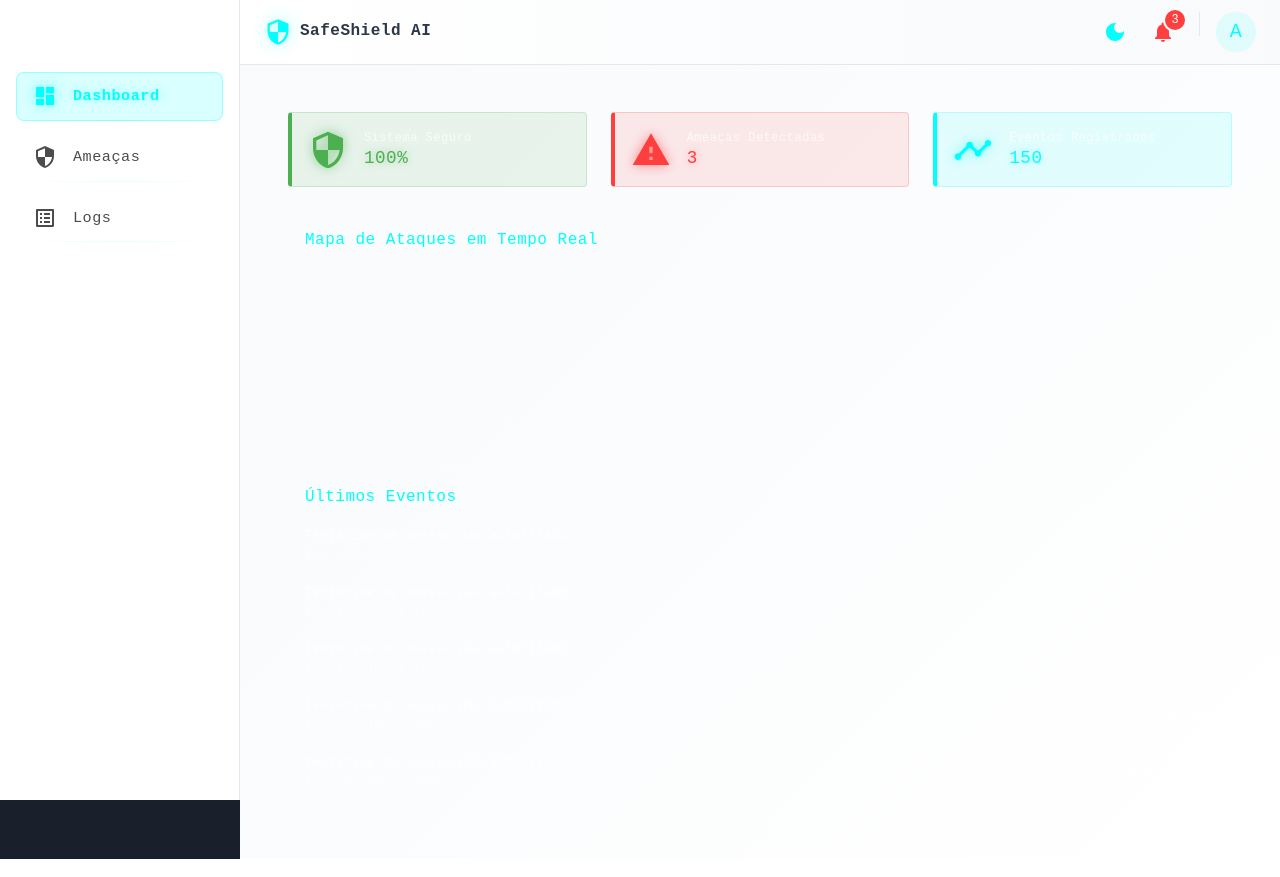
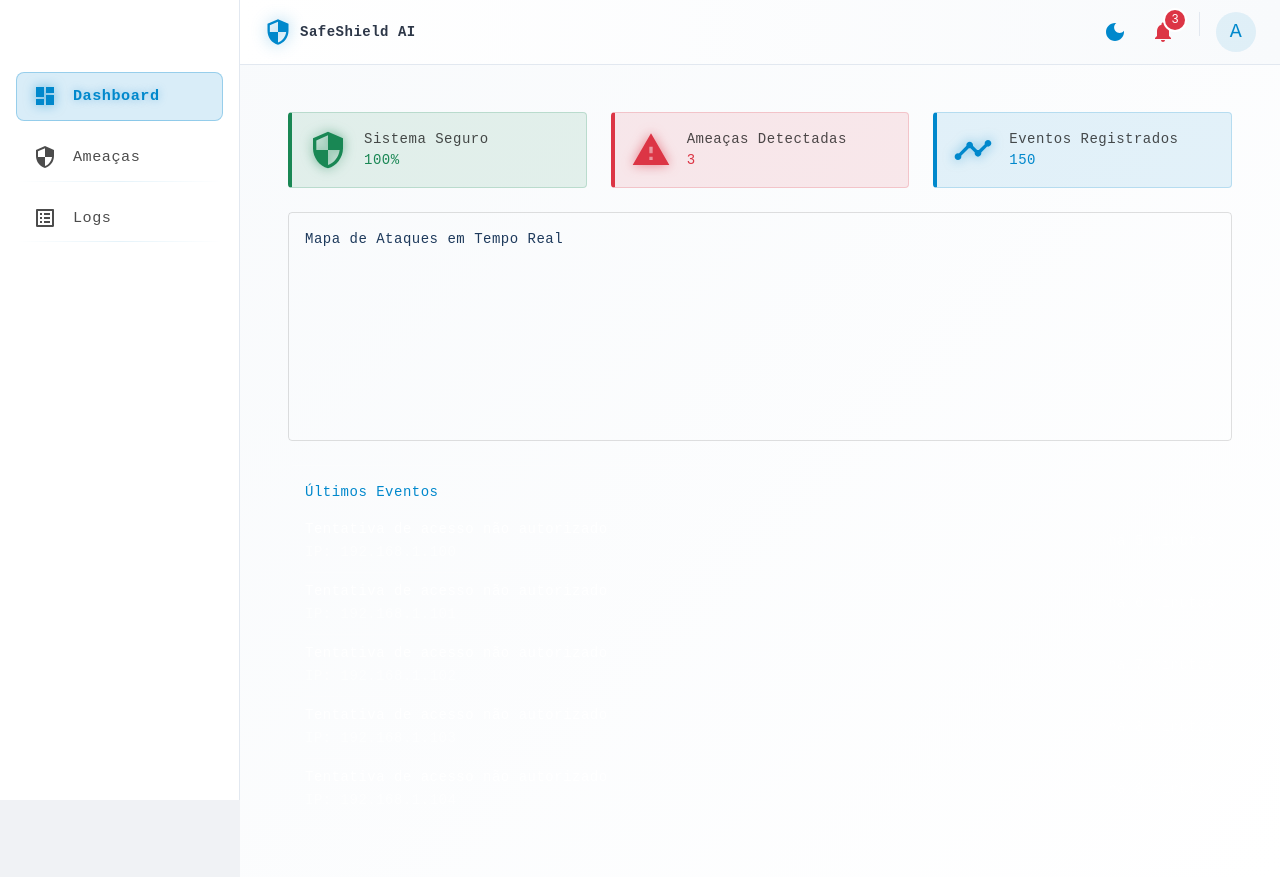
Before and after one commit to lanroo/SafeShield-AI, a React (Vite) app in the folder frontend/: page / in a window 1280 px wide. Built offline with nearby package versions, Linux system fonts and the light colour scheme; no server answers.

Commit message:
melhoria tema mapa

```diff
--- a/frontend/src/components/AttackMap/AttackMap.tsx
+++ b/frontend/src/components/AttackMap/AttackMap.tsx
@@ -1,5 +1,5 @@
 import { useEffect, useRef, useState } from "react";
-import { Box, Paper, Typography } from "@mui/material";
+import { Box, Paper, Typography, useTheme } from "@mui/material";
 import * as d3 from "d3";
 import { feature } from "topojson-client";
 import { Attack } from "../../types/components";
@@ -15,6 +15,8 @@ const minZoom = 1;
 const maxZoom = 8;
 
 export default function AttackMap() {
+  const theme = useTheme();
+  const isDark = theme.palette.mode === "dark";
   const svgRef = useRef<SVGSVGElement>(null);
   const [worldData, setWorldData] = useState<WorldTopology | null>(null);
 
@@ -45,7 +47,7 @@ export default function AttackMap() {
     const svg = d3
       .select(svgRef.current)
       .attr("viewBox", `0 0 ${width} ${height}`)
-      .style("background-color", "transparent");
+      .style("background-color", isDark ? "transparent" : "#eef0f4");
 
     // Grupo principal para aplicar transformações
     const g = svg.append("g");
@@ -178,7 +180,7 @@ export default function AttackMap() {
     const interval = setInterval(generateRandomAttack, 1000);
 
     return () => clearInterval(interval);
-  }, [worldData]);
+  }, [worldData, isDark]);
 
   return (
     <Paper
@@ -186,10 +188,19 @@ export default function AttackMap() {
       sx={{
         p: 2,
         backgroundColor: "transparent",
-        border: "1px solid rgba(255, 255, 255, 0.12)",
+        border: `1px solid ${
+          isDark ? "rgba(255, 255, 255, 0.12)" : "rgba(0, 0, 0, 0.12)"
+        }`,
       }}
     >
-      <Typography variant="h6" gutterBottom sx={{ color: "#00ffff", mb: 2 }}>
+      <Typography
+        variant="h6"
+        gutterBottom
+        sx={{
+          color: isDark ? "#00ffff" : "#1e3a5c",
+          mb: 2,
+        }}
+      >
         Mapa de Ataques em Tempo Real
       </Typography>
       <Box
--- a/frontend/src/pages/Dashboard.tsx
+++ b/frontend/src/pages/Dashboard.tsx
@@ -8,6 +8,7 @@ import { StatCardProps } from "../types/components";
 
 export default function Dashboard() {
   const theme = useTheme();
+  const isDark = theme.palette.mode === "dark";
 
   const StatCard = ({ icon: Icon, title, value, color }: StatCardProps) => (
     <Paper
@@ -30,7 +31,11 @@ export default function Dashboard() {
         <Box sx={{ ml: 2 }}>
           <Typography
             variant="body2"
-            sx={{ color: alpha(theme.palette.common.white, 0.7) }}
+            sx={{
+              color: isDark
+                ? alpha(theme.palette.common.white, 0.7)
+                : "rgb(0 0 0 / 70%)",
+            }}
           >
             {title}
           </Typography>
@@ -38,7 +43,7 @@ export default function Dashboard() {
             variant="h5"
             sx={{
               color: color,
-              textShadow: `0 0 8px ${alpha(color, 0.4)}`,
+              textShadow: isDark ? `0 0 8px ${alpha(color, 0.4)}` : "none",
               fontWeight: 500,
             }}
           >
--- a/frontend/src/theme/theme.ts
+++ b/frontend/src/theme/theme.ts
@@ -2,111 +2,121 @@ import { createTheme } from "@mui/material";
 import { alpha } from "@mui/material/styles";
 
 export const createAppTheme = (mode: "light" | "dark") => {
+  const isDark = mode === "dark";
+
   return createTheme({
     palette: {
       mode,
       primary: {
-        main: "#00ffff",
-        light: "#33ffff",
-        dark: "#00cccc",
+        main: isDark ? "#00ffff" : "#0088cc",
+        light: isDark ? "#33ffff" : "#33aaff",
+        dark: isDark ? "#00cccc" : "#006699",
       },
       secondary: {
-        main: "#ff3e3e",
-        light: "#ff6b6b",
-        dark: "#cc0000",
+        main: isDark ? "#ff3e3e" : "#dc3545",
+        light: isDark ? "#ff6b6b" : "#e35d6a",
+        dark: isDark ? "#cc0000" : "#b02a37",
       },
       background: {
-        default: "#1a1f2c",
-        paper: "#232834",
+        default: isDark ? "#1a1f2c" : "#f0f2f5",
+        paper: isDark ? "#232834" : "#ffffff",
       },
       text: {
-        primary: "#ffffff",
-        secondary: "#a0aec0",
+        primary: isDark ? "#ffffff" : "#1a1f2c",
+        secondary: isDark ? "#a0aec0" : "#2d3748",
       },
       error: {
-        main: "#ff3e3e",
-        light: "#ff6b6b",
-        dark: "#cc0000",
+        main: isDark ? "#ff3e3e" : "#dc3545",
+        light: isDark ? "#ff6b6b" : "#e35d6a",
+        dark: isDark ? "#cc0000" : "#b02a37",
       },
       warning: {
-        main: "#ffa500",
-        light: "#ffc04d",
-        dark: "#cc8400",
+        main: isDark ? "#ffa500" : "#ffc107",
+        light: isDark ? "#ffc04d" : "#ffcd39",
+        dark: isDark ? "#cc8400" : "#cc9a06",
       },
       success: {
-        main: "#4caf50",
-        light: "#80e27e",
-        dark: "#087f23",
+        main: isDark ? "#4caf50" : "#198754",
+        light: isDark ? "#80e27e" : "#28a745",
+        dark: isDark ? "#087f23" : "#0f5132",
       },
       info: {
-        main: "#00ffff",
-        light: "#33ffff",
-        dark: "#00cccc",
+        main: isDark ? "#00ffff" : "#0088cc",
+        light: isDark ? "#33ffff" : "#33aaff",
+        dark: isDark ? "#00cccc" : "#006699",
       },
-      divider: "rgba(255, 255, 255, 0.12)",
+      divider: isDark ? "rgba(255, 255, 255, 0.12)" : "rgba(0, 0, 0, 0.12)",
     },
     typography: {
       fontFamily: "'Roboto Mono', monospace",
       h1: {
-        fontSize: "2rem",
-        fontWeight: 500,
+        fontSize: "2.5rem",
+        fontWeight: 600,
         letterSpacing: 0.5,
+        color: isDark ? "#ffffff" : "#1a1f2c",
       },
       h2: {
-        fontSize: "1.75rem",
-        fontWeight: 500,
+        fontSize: "2rem",
+        fontWeight: 600,
         letterSpacing: 0.5,
+        color: isDark ? "#ffffff" : "#1a1f2c",
       },
       h3: {
-        fontSize: "1.5rem",
-        fontWeight: 500,
+        fontSize: "1.75rem",
+        fontWeight: 600,
         letterSpacing: 0.5,
+        color: isDark ? "#ffffff" : "#1a1f2c",
       },
       h4: {
-        fontSize: "1.25rem",
-        fontWeight: 500,
+        fontSize: "1.5rem",
+        fontWeight: 600,
         letterSpacing: 0.5,
+        color: isDark ? "#ffffff" : "#1a1f2c",
       },
       h5: {
-        fontSize: "1.1rem",
-        fontWeight: 500,
+        fontSize: "1.25rem",
+        fontWeight: 600,
         letterSpacing: 0.5,
+        color: isDark ? "#ffffff" : "#1a1f2c",
       },
       h6: {
-        fontSize: "1rem",
-        fontWeight: 500,
+        fontSize: "1.1rem",
+        fontWeight: 600,
         letterSpacing: 0.5,
+        color: isDark ? "#ffffff" : "#1a1f2c",
       },
       body1: {
+        fontSize: "1rem",
+        letterSpacing: 0.5,
+        lineHeight: 1.5,
+        color: isDark ? "#ffffff" : "#2d3748",
+      },
+      body2: {
         fontSize: "0.875rem",
         letterSpacing: 0.5,
         lineHeight: 1.5,
-      },
-      body2: {
-        fontSize: "0.75rem",
-        letterSpacing: 0.5,
-        lineHeight: 1.5,
+        color: isDark ? "#a0aec0" : "#4a5568",
       },
     },
     components: {
       MuiCssBaseline: {
         styleOverrides: {
           body: {
-            backgroundColor: "#1a1f2c",
+            backgroundColor: isDark ? "#1a1f2c" : "#f0f2f5",
             scrollbarWidth: "thin",
             "&::-webkit-scrollbar": {
               width: "8px",
               height: "8px",
             },
             "&::-webkit-scrollbar-track": {
-              background: "#232834",
+              background: isDark ? "#232834" : "#e2e8f0",
             },
             "&::-webkit-scrollbar-thumb": {
-              background: "#394150",
+              background: isDark ? "#394150" : "#94a3b8",
               borderRadius: "4px",
             },
             "&::-webkit-scrollbar-thumb:hover": {
-              background: "#454f63",
+              background: isDark ? "#454f63" : "#64748b",
             },
           },
         },
@@ -114,18 +124,25 @@ export const createAppTheme = (mode: "light" | "dark") => {
       MuiAppBar: {
         styleOverrides: {
           root: {
-            backgroundColor: "#232834",
+            backgroundColor: isDark ? "#232834" : "#ffffff",
             backgroundImage: "none",
-            borderBottom: "1px solid rgba(255, 255, 255, 0.12)",
+            borderBottom: `1px solid ${
+              isDark ? "rgba(255, 255, 255, 0.12)" : "rgba(0, 0, 0, 0.12)"
+            }`,
+            boxShadow: isDark
+              ? "none"
+              : "0 1px 3px 0 rgba(0, 0, 0, 0.1), 0 1px 2px -1px rgba(0, 0, 0, 0.1)",
           },
         },
       },
       MuiDrawer: {
         styleOverrides: {
           paper: {
-            backgroundColor: "#232834",
+            backgroundColor: isDark ? "#232834" : "#ffffff",
             backgroundImage: "none",
-            borderRight: "1px solid rgba(255, 255, 255, 0.12)",
+            borderRight: `1px solid ${
+              isDark ? "rgba(255, 255, 255, 0.12)" : "rgba(0, 0, 0, 0.12)"
+            }`,
           },
         },
       },
@@ -133,11 +150,16 @@ export const createAppTheme = (mode: "light" | "dark") => {
         styleOverrides: {
           root: {
             backgroundImage: "none",
-            backgroundColor: "#232834",
+            backgroundColor: isDark ? "#232834" : "#ffffff",
             "&.MuiCard-root": {
-              backgroundColor: "#232834",
-              border: "1px solid rgba(255, 255, 255, 0.12)",
+              backgroundColor: isDark ? "#232834" : "#ffffff",
+              border: `1px solid ${
+                isDark ? "rgba(255, 255, 255, 0.12)" : "rgba(0, 0, 0, 0.12)"
+              }`,
               borderRadius: 4,
+              boxShadow: isDark
+                ? "none"
+                : "0 1px 3px 0 rgba(0, 0, 0, 0.1), 0 1px 2px -1px rgba(0, 0, 0, 0.1)",
             },
           },
         },
@@ -145,7 +167,9 @@ export const createAppTheme = (mode: "light" | "dark") => {
       MuiTableCell: {
         styleOverrides: {
           root: {
-            borderBottom: "1px solid rgba(255, 255, 255, 0.12)",
+            borderBottom: `1px solid ${
+              isDark ? "rgba(255, 255, 255, 0.12)" : "rgba(0, 0, 0, 0.12)"
+            }`,
           },
         },
       },
@@ -162,10 +186,79 @@ export const createAppTheme = (mode: "light" | "dark") => {
         styleOverrides: {
           root: {
             "&.Mui-selected": {
-              backgroundColor: alpha("#00ffff", 0.15),
+              backgroundColor: alpha(isDark ? "#00ffff" : "#0088cc", 0.15),
               "&:hover": {
-                backgroundColor: alpha("#00ffff", 0.25),
+                backgroundColor: alpha(isDark ? "#00ffff" : "#0088cc", 0.25),
               },
+            },
+          },
+        },
+      },
+      MuiTypography: {
+        defaultProps: {
+          color: isDark ? "white" : "rgb(0 0 0 / 70%)",
+        },
+        styleOverrides: {
+          root: {
+            margin: 0,
+            fontSize: "0.875rem",
+            letterSpacing: "0.5px",
+            lineHeight: 1.5,
+            fontFamily: "'Roboto Mono', monospace",
+            fontWeight: 400,
+            ...(isDark
+              ? {
+                  "&.stats-number": {
+                    fontSize: "2.5rem",
+                    fontWeight: 700,
+                    color: "#00ffff",
+                    textShadow: "0 0 10px rgba(0, 255, 255, 0.5)",
+                  },
+                  "&.stats-label": {
+                    fontSize: "1rem",
+                    fontWeight: 600,
+                    color: "#ffffff",
+                    textTransform: "uppercase",
+                    letterSpacing: "0.1em",
+                  },
+                  "&.map-title": {
+                    fontSize: "1.75rem",
+                    fontWeight: 600,
+                    color: "#00ffff",
+                    letterSpacing: "0.05em",
+                    marginBottom: "1rem",
+                  },
+                }
+              : {
+                  "&.stats-number": {
+                    fontSize: "2.5rem",
+                    fontWeight: 700,
+                    color: "#0088cc",
+                    textShadow: "none",
+                  },
+                  "&.stats-label": {
+                    fontSize: "1rem",
+                    fontWeight: 600,
+                    color: "rgb(0 0 0 / 70%)",
+                    textTransform: "uppercase",
+                    letterSpacing: "0.1em",
+                  },
+                  "&.map-title": {
+                    fontSize: "1.75rem",
+                    fontWeight: 600,
+                    color: "#1e3a5c",
+                    letterSpacing: "0.05em",
+                    marginBottom: "1rem",
+                  },
+                }),
+          },
+        },
+      },
+      MuiIconButton: {
+        styleOverrides: {
+          root: {
+            "&:focus": {
+              outline: "none",
             },
           },
         },
```
